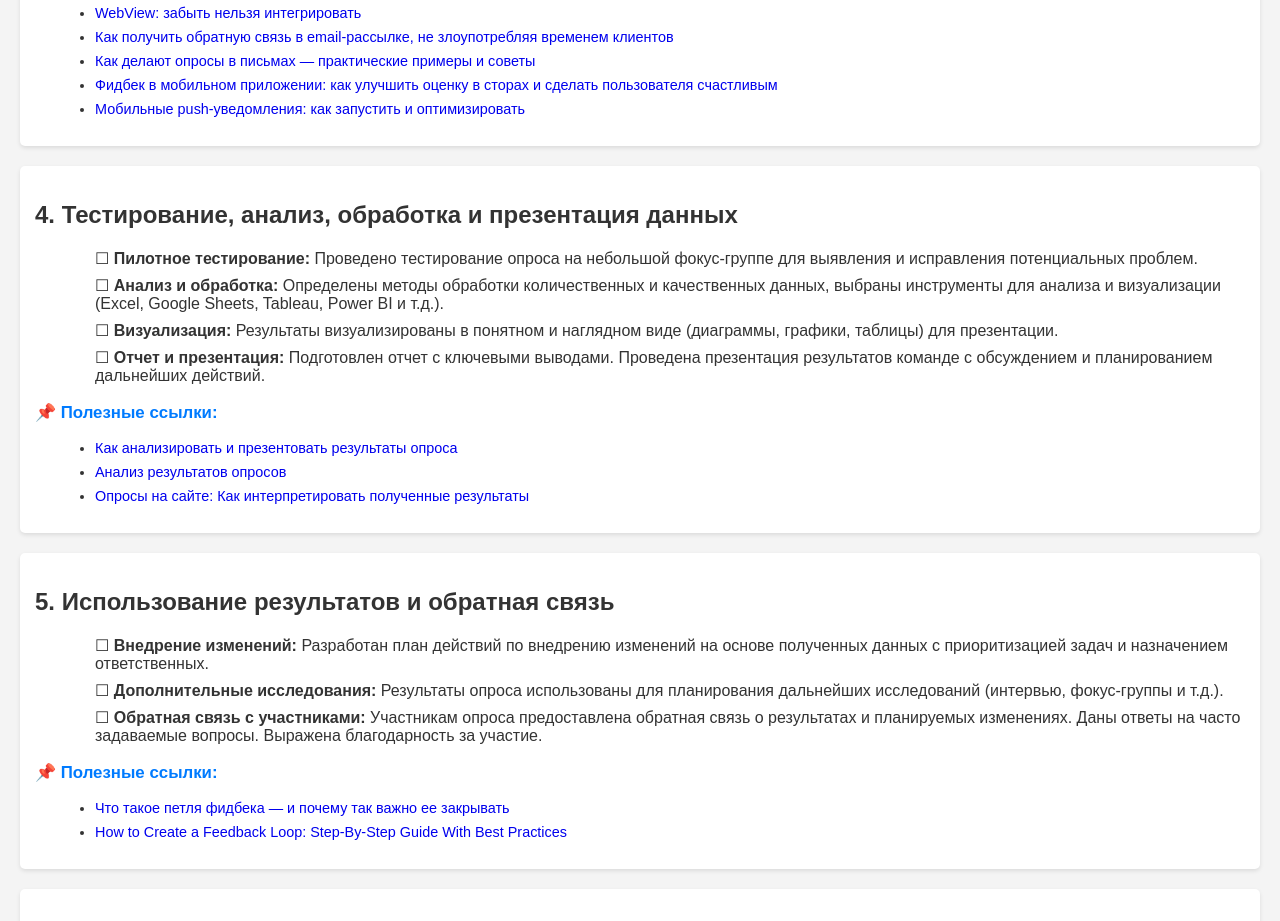
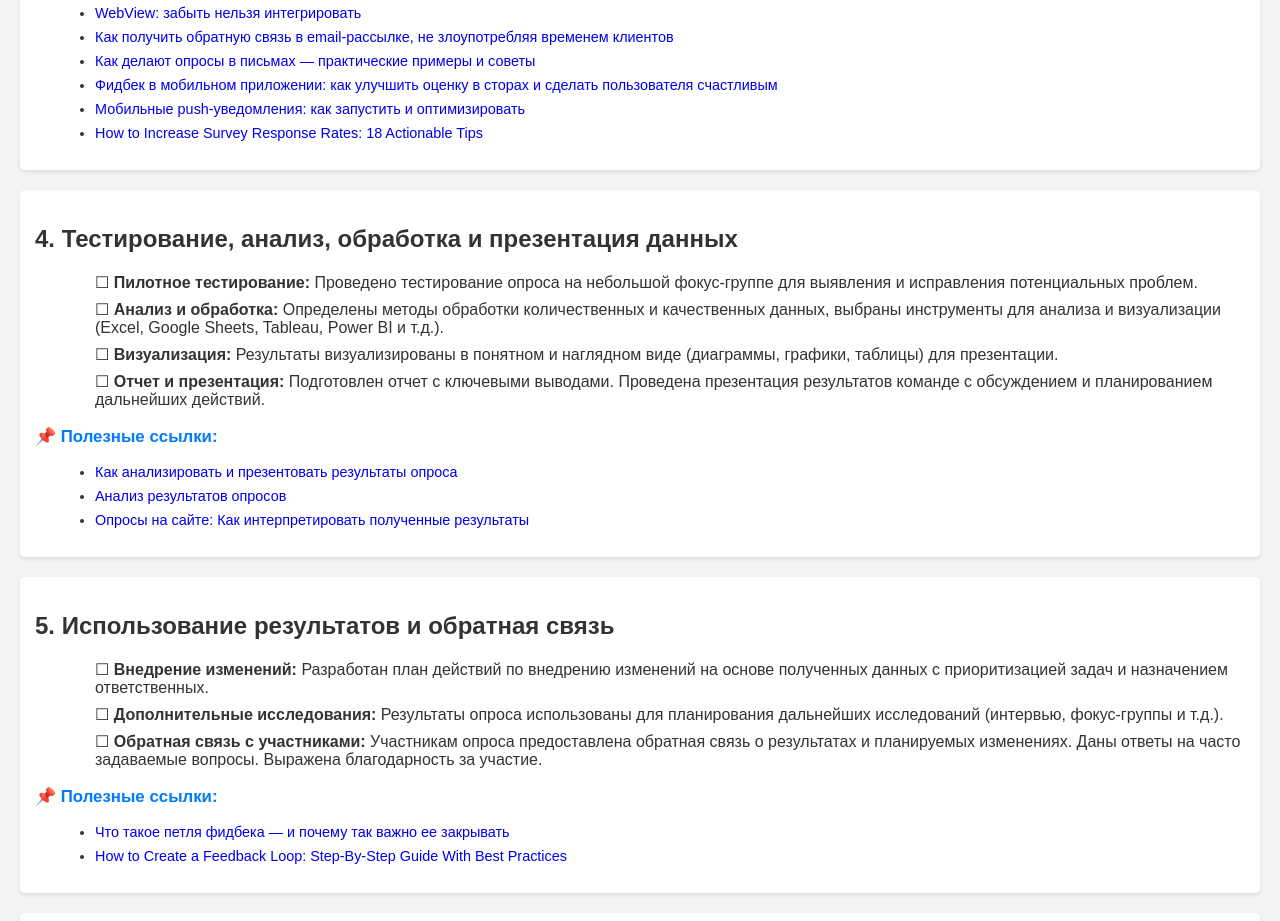
Before and after one commit to dariabelaia/check_list, a plain HTML site: page index.html in a window 1280 px wide. Shown: the part 1270-2191 px from the top of the page. Drawn offline with Linux system fonts and the light colour scheme.

Commit message:
Update index.html

```diff
--- a/index.html
+++ b/index.html
@@ -123,6 +123,7 @@ text-decoration: underline;
 <li><a href="https://habr.com/ru/articles/572812/">Как делают опросы в письмах — практические примеры и советы</a></li>
 <li><a href="https://blog.uxfeedback.ru/in_app_feedback/">Фидбек в мобильном приложении: как улучшить оценку в сторах и сделать пользователя счастливым</a></li>
 <li><a href="https://www.carrotquest.io/blog/push-notifications/">Мобильные push-уведомления: как запустить и оптимизировать</a></li>
+<li><a href="https://userpilot.com/blog/how-to-increase-survey-response-rates/">How to Increase Survey Response Rates: 18 Actionable Tips</a></li>
 </ul>
 </div>
 </div>
```
